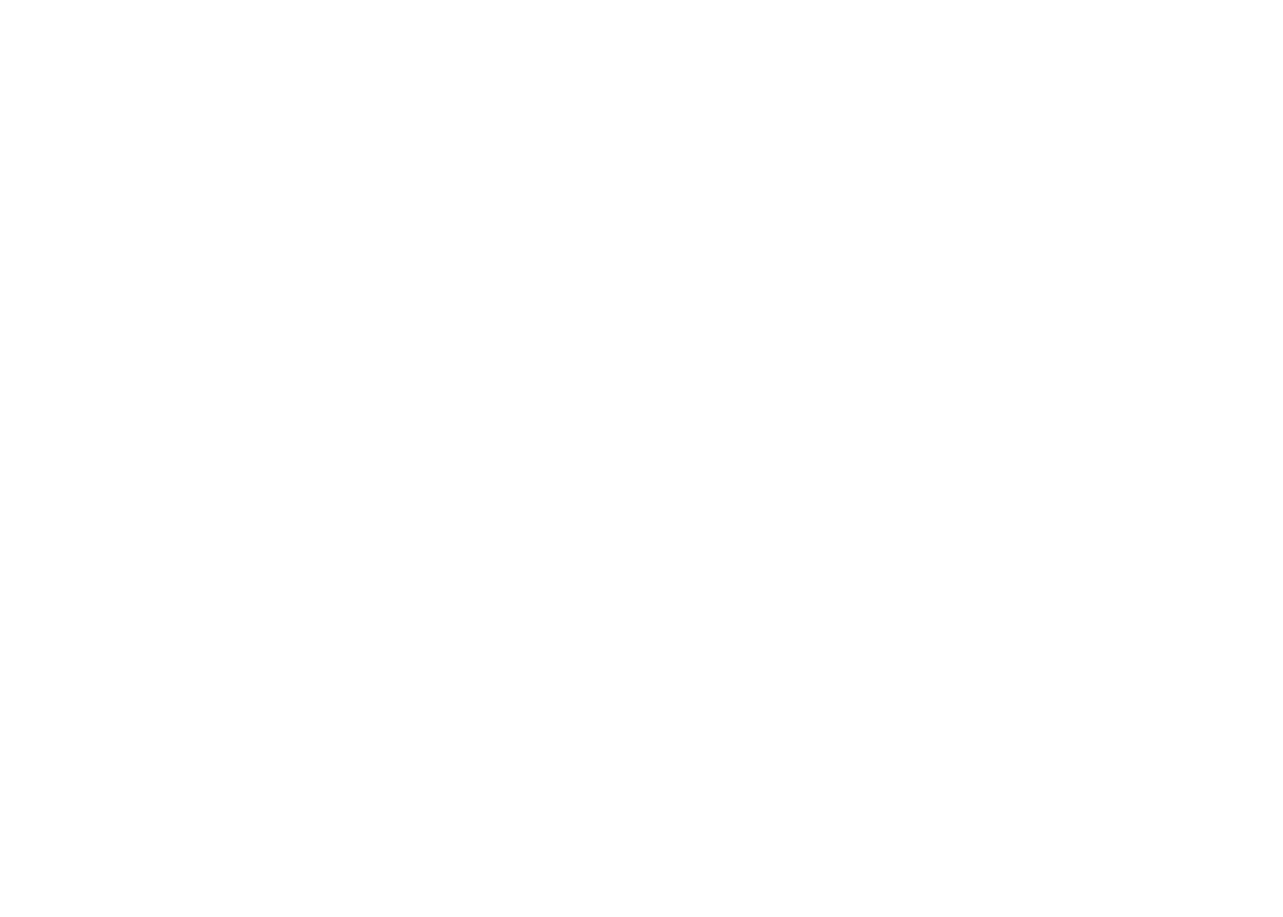
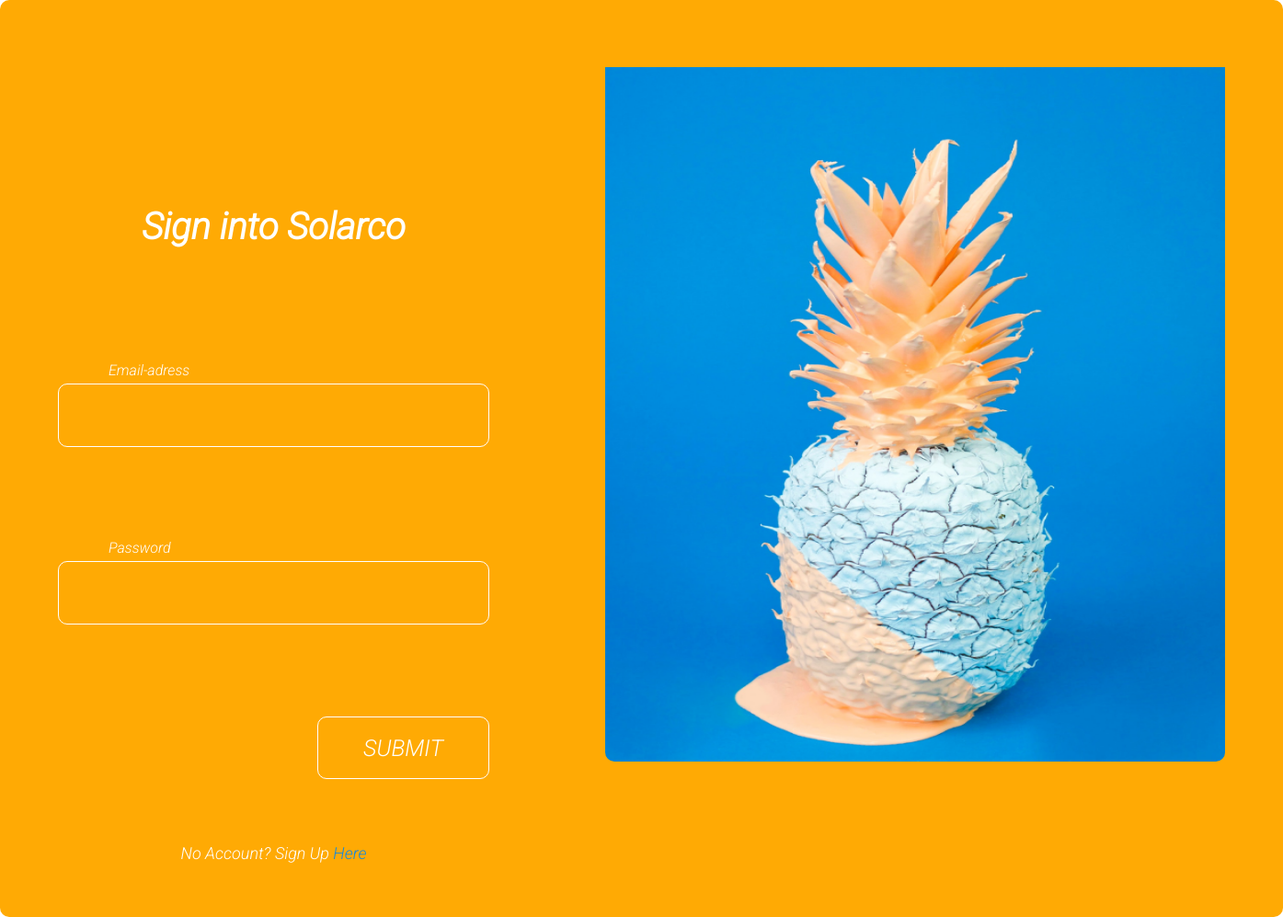
Before and after one commit to ryanrasal/TpAutentification, a plain HTML site: page index.html in a window 1280 px wide. Shown: the whole page at 92% size, 1395 px wide, since content can reach past the window. Before the commit the page ends 800 px from the top, so only its background shows below. Drawn offline with Linux system fonts and the light colour scheme.

Commit message:
responsive and html

```diff
--- a/index.html
+++ b/index.html
@@ -9,6 +9,27 @@
     <title>Document</title>
 </head>
 <body>
-
+    <div class="container">
+        <div>
+            <h2>Sign into Solarco</h2>
+            <form action="submit">
+                <div class="containerEmail">
+                    <label for="">Email-adress</label>
+                    <input type="text">
+                </div>
+                <div class="containerPassword">
+                    <label for="">Password</label>
+                    <input type="text">
+                </div>
+                <div class="containerButton">
+                    <button type="submit">Submit</button>
+                </div>
+                <p class="pForm">No Account? Sign Up <span>Here</span></p>
+            </form>
+        </div>
+        <div>
+            <img class="imgAnanas" src="ananas.png" alt="">
+        </div>
+    </div>
 </body>
 </html>
--- a/style.css
+++ b/style.css
@@ -0,0 +1,122 @@
+@import url('https://fonts.googleapis.com/css2?family=Roboto:ital,wght@1,300&display=swap');
+
+* {
+    padding: 0;
+    margin: 0;
+    box-sizing: border-box;
+    font-family: 'Roboto', sans-serif;
+}
+
+.container {
+    height: 100vh;
+    text-align: center;
+    background-color: #FFAA04;
+}
+.imgAnanas {
+    display: none;
+}
+h2 {
+    padding-top: 123px;
+    padding-bottom: 123px;
+    font-size: 40px;
+    color: white;
+}
+.containerEmail, .containerPassword {
+    display: flex;
+    flex-direction: column;
+    padding-bottom: 50px;
+}
+input {
+    height: 69px;
+    width: 269px;
+    margin: 0 auto;
+    background-color: #FFAA04;
+    border: 1px solid white;
+    border-radius: 10px;
+}
+label {
+    display: flex;
+    padding-bottom: 5px;
+    padding-left: 55px;
+    font-size: 16px;
+    color: white;
+}
+.containerButton {
+    display: flex;
+    justify-content: center;
+    padding-top: 30px;
+    padding-bottom: 20px;
+}
+button {
+    height: 68px;
+    width: 187px;
+    border-radius: 10px;
+    border: solid 1px white;
+    background-color: #FFAA04;
+    font-size: 25px;
+    text-transform: uppercase;
+    color: white;
+}
+.pForm {
+    text-align: center;
+    color: white;
+    font-size: 18px;
+    padding-top: 50px;
+}
+span {
+    color: #1689DD;
+}
+
+@media screen and (min-width: 1200px) {
+    .container {
+        display: flex;
+        justify-content: space-around;
+        height: 997px;
+        width: 1395px;
+        background-color: #FFAA04;
+        border-radius: 10px;
+    }
+    .imgAnanas {
+        display: block;
+        height: 828px;
+        width: 674px;
+        padding-top: 73px;
+        border-radius: 10px 10px 10px 10px;
+
+    }
+    h2 {
+        padding-top: 223px;
+        font-size: 40px;
+        color: white;
+    }
+    input {
+        height: 69px;
+        width: 469px;
+        border-radius: 10px;
+    }
+    .containerButton {
+        display: flex;
+        justify-content: end;
+        padding-top: 50px;
+    }
+    button {
+        height: 68px;
+        width: 187px;
+        border-radius: 10px;
+        border: solid 1px white;
+        background-color: #FFAA04;
+        font-size: 25px;
+        text-transform: uppercase;
+        color: white;
+    }
+    label {
+        display: flex;
+        padding-bottom: 5px;
+        justify-content: start;
+        font-size: 16px;
+        color: white;
+    }
+    .containerEmail {
+        padding-bottom: 100px;
+    }
+}
```
Also changed, not shown: ananas.png (added).
